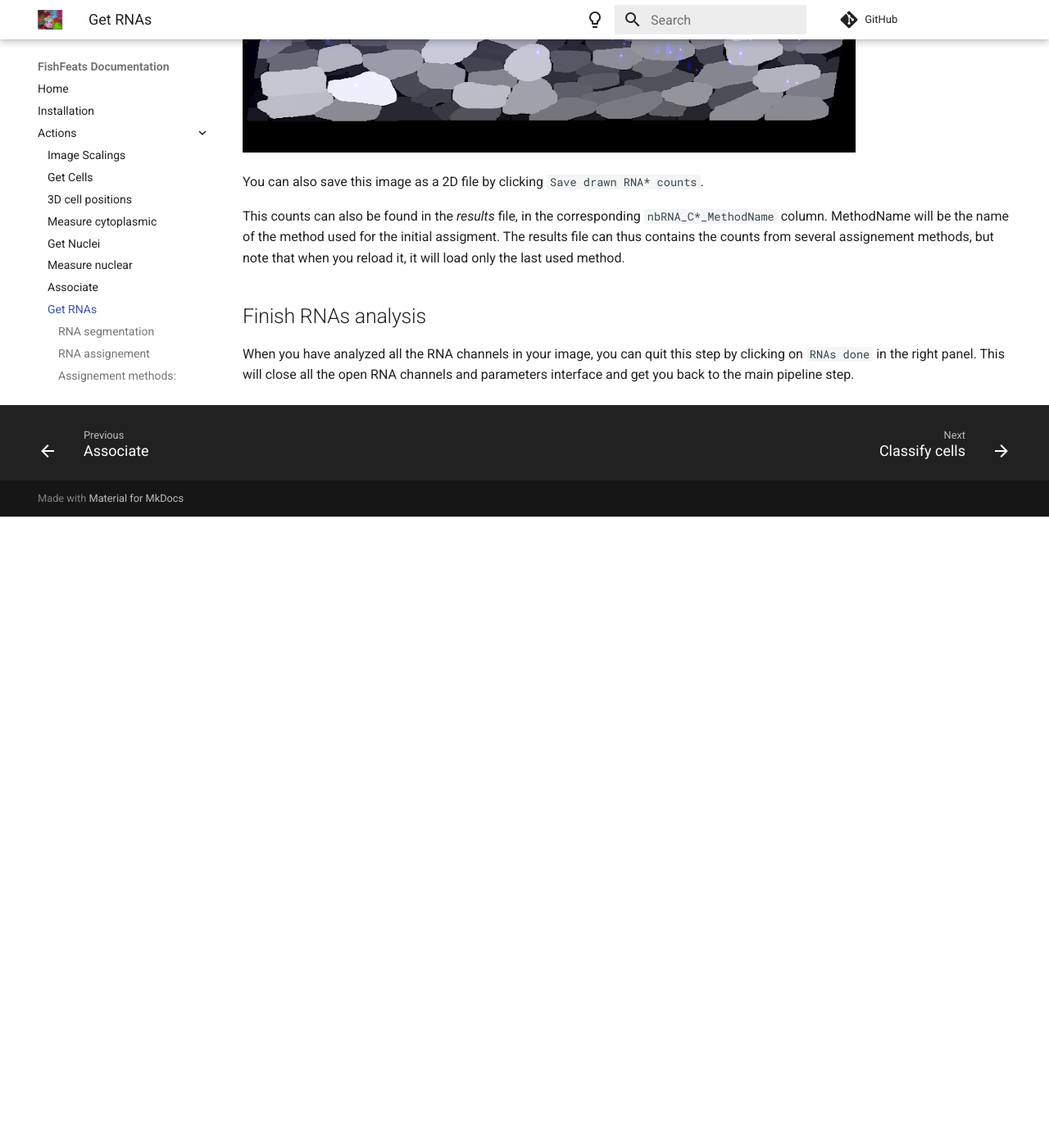
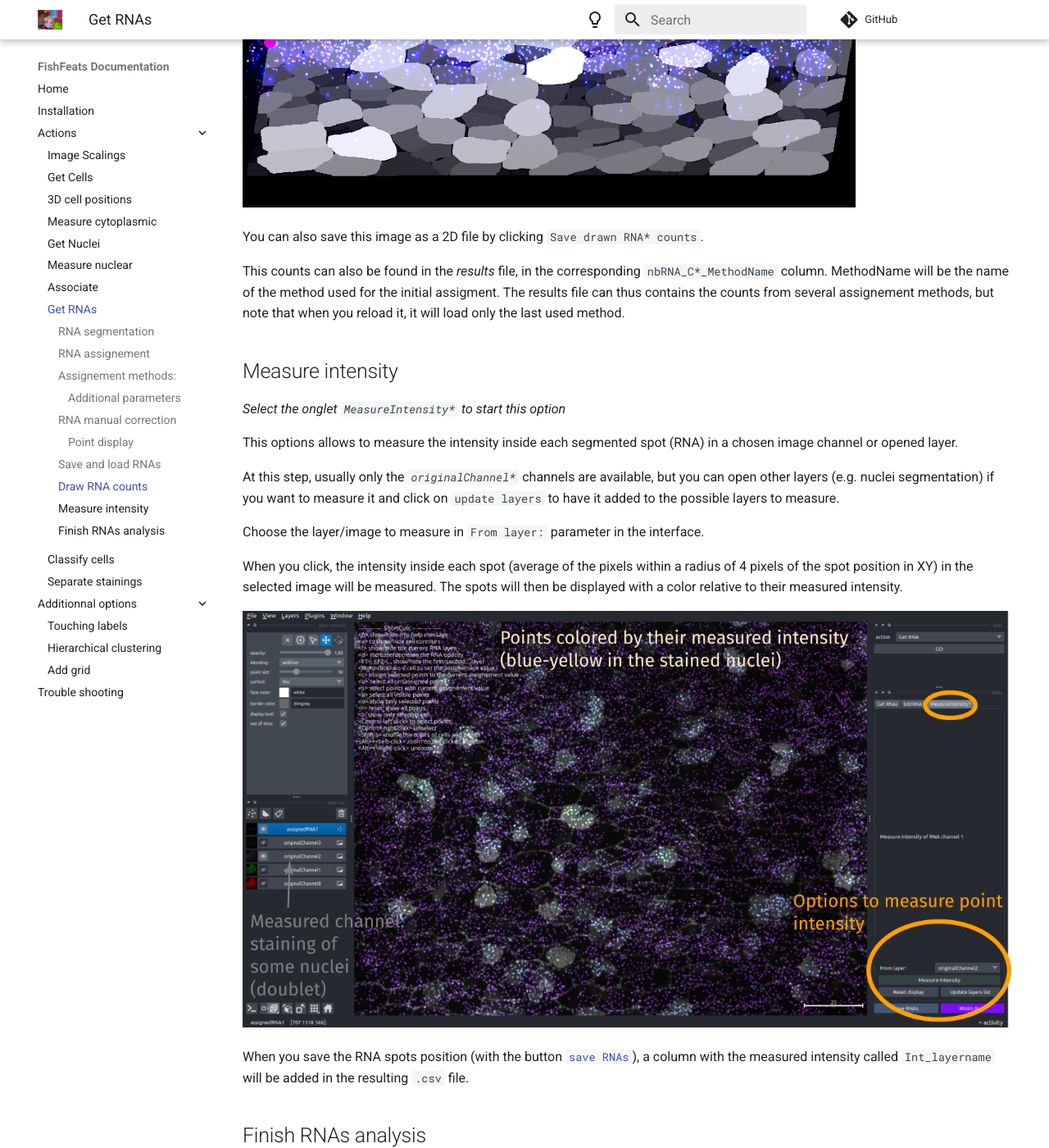
Before and after one commit to gletort/FishFeats, an MkDocs documentation site: the page built from docs/Get-RNAs.md, in a window 1280 px wide and 1400 px high, scrolled down 6550 px. Shown: the whole window at 82% size. Built offline with MkDocs 1.6.1 and Material for MkDocs 9.7.7, drawn with Linux system fonts in a browser that asks for light colours; comment, search, counter and statistics services are not loaded; before the commit the page ends 7180 px from its top, so only the background shows below that; some of the changed text lies outside the part shown.

Commit message:
doc measure rna and radius

```diff
--- a/docs/Get-RNAs.md
+++ b/docs/Get-RNAs.md
@@ -4,6 +4,7 @@
 This step will first propose you to [segment](#rna-segmentation) the RNA from one of the channels then to [assign](#rna-assignement) it to its corresponding cell.
 The cells **must have been created before** to do this assignment step, either with the [Get cells](Get-cells.md) step, or loaded from previous file (by default the cells should be reloaded).
 
+Since version 1.1.23, there is also an option to [measure the intensity](#measure-intensity) of a given layer/channel in the segmented spots (e.g. to measure if the segmented spots are inside nuclei, or correlates with some immuno-staining).
 
 ## RNA segmentation
 
@@ -111,7 +112,7 @@ Click on `Reset point display` to display again all the spots with the same size
 
 ![display options](imgs/rna_display.png)
 
-## Save/load RNAs
+## Save and load RNAs
 
 When you click on `save and quit RNA*`, it will save the current point layer in a `.csv` file saved in the `results` folder called _imagename_`_RNA*.csv` (here * is the number of the corresponding channel).
 The file contains the position of each spot and its assignement.
@@ -141,6 +142,23 @@ This counts can also be found in the _results_ file, in the corresponding `nbRNA
 MethodName will be the name of the method used for the initial assigment.
 The results file can thus contains the counts from several assignement methods, but note that when you reload it, it will load only the last used method.
 
+## Measure intensity
+
+_Select the onglet `MeasureIntensity*` to start this option_
+
+This options allows to measure the intensity inside each segmented spot (RNA) in a chosen image channel or opened layer.
+
+At this step, usually only the _`originalChannel*`_ channels are available, but you can open other layers (e.g. nuclei segmentation) if you want to measure it and click on `update layers` to have it added to the possible layers to measure.
+
+Choose the layer/image to measure in `From layer:` parameter in the interface.
+
+When you click, the intensity inside each spot (average of the pixels within a radius of 4 pixels of the spot position in XY) in the selected image will be measured.
+The spots will then be displayed with a color relative to their measured intensity.
+
+![rna measure](./imgs/rna_measure.png)
+
+When you save the RNA spots position (with the button [`save RNAs`](#save-and-load-rnas)), a column with the measured intensity called `Int_layername` will be added in the resulting `.csv` file.
+
 ## Finish RNAs analysis
 
 When you have analyzed all the RNA channels in your image, you can quit this step by clicking on `RNAs done` in the right panel. This will close all the open RNA channels and parameters interface and get you back to the main pipeline step.
```
Also changed, not shown: docs/imgs/rna_measure.png (added), 1 other file.
